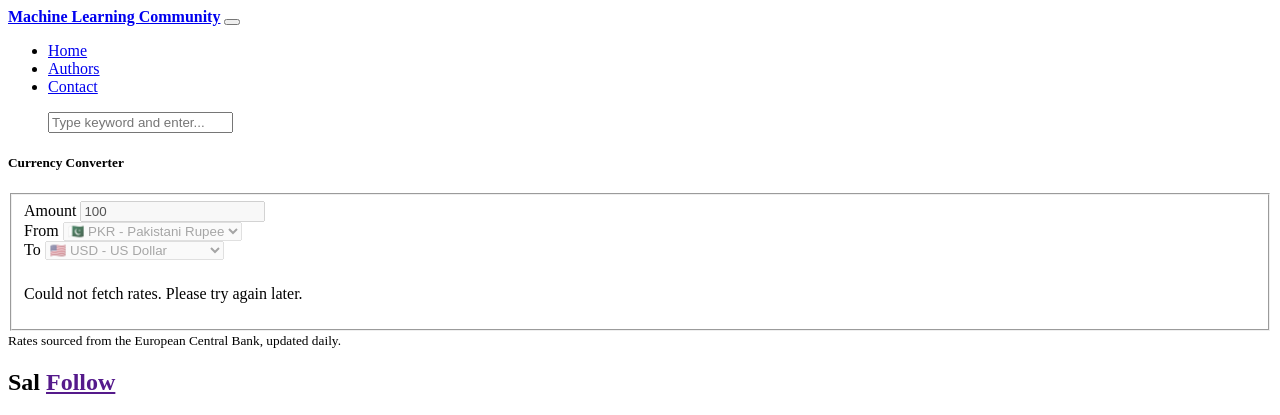
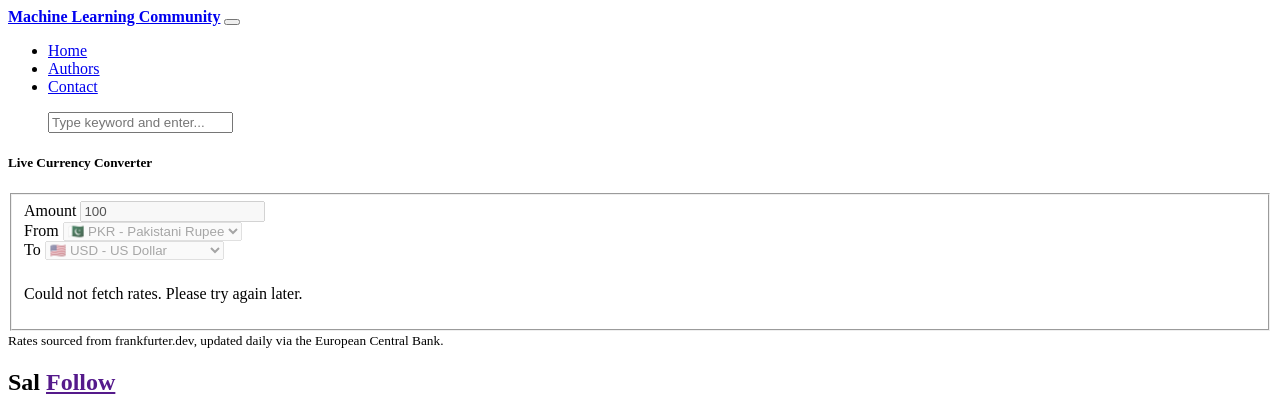
Before and after one commit to mlcom/mlcom.github.io, a Jekyll site: the page built from _pages/author-sal.html, in a window 1280 px wide. Shown: the top 415 px of the page. Built offline with Jekyll 4.4.1, drawn with Linux system fonts in a browser that asks for light colours; nearby versions of some CDN libraries; some of the changed lines change nothing that is shown.

Commit message:
Update default.html

```diff
--- a/_layouts/default.html
+++ b/_layouts/default.html
@@ -61,11 +61,14 @@
         <ul class="mb-0"></ul>
     </div>
 
-    <main role="main" class="site-content">
+   <main role="main" class="site-content">
+
+        <!-- ===== START FINAL LIVE CURRENCY CALCULATOR ===== -->
         <div class="container pt-4 pb-4">
             <div class="card">
                 <div class="card-body">
-                    <h5 class="card-title">Currency Converter</h5>
+                    <h5 class="card-title">Live Currency Converter</h5>
+                    <!-- The fieldset is disabled until the rates are loaded -->
                     <fieldset id="currency-calculator-fieldset" disabled>
                         <div id="currency-calculator">
                             <div class="form-row">
@@ -110,7 +113,7 @@
                             </div>
                         </div>
                     </fieldset>
-                     <small id="disclaimer_text" class="text-muted">Rates sourced from the European Central Bank, updated daily.</small>
+                     <small id="disclaimer_text" class="text-muted">Rates sourced from frankfurter.dev, updated daily via the European Central Bank.</small>
                 </div>
             </div>
         </div>
@@ -127,62 +130,72 @@
 
             let liveRates = {};
 
-            // Function to fetch rates from Frankfurter.app
-            async function fetchRates(base = 'USD') {
+            // Function to fetch rates using the correct API endpoint
+            async function fetchRates(baseCurrency) {
                 statusText.textContent = 'Loading latest rates...';
-                // This API doesn't need a key!
-                const apiUrl = `https://api.frankfurter.app/latest?from=${base}`;
+                // Using the correct URL: https://api.frankfurter.dev
+                const apiUrl = `https://api.frankfurter.dev/latest?from=${baseCurrency}`;
 
                 try {
                     const response = await fetch(apiUrl);
+                    if (!response.ok) throw new Error('Network response was not ok.');
+
                     const data = await response.json();
 
-                    // Add the base currency to the rates object
+                    // Store the fetched rates
                     liveRates = data.rates;
+                    // Add the base currency to the rates object since the API doesn't include it in the response
                     liveRates[data.base] = 1;
 
                     fieldset.disabled = false; // Enable the form
                     statusText.textContent = ''; // Clear loading message
-                    convertCurrency(); // Perform initial conversion
+                    convertCurrency(); // Perform initial conversion after fetching
                 } catch (error) {
                     console.error('Fetch error:', error);
                     statusText.innerHTML = '<span class="text-danger">Could not fetch rates. Please try again later.</span>';
                 }
             }
 
-            // The conversion function
+            // The main conversion function
             function convertCurrency() {
+                // Ensure rates are available before calculating
                 if (Object.keys(liveRates).length === 0) return;
 
                 const amount = parseFloat(amountInput.value);
-                const toCurrency = toSelect.value;
+                const targetCurrency = toSelect.value;
 
+                // If amount is not a valid number, clear the result
                 if (isNaN(amount) || amount <= 0) {
                     resultText.textContent = '';
                     return;
                 }
 
-                const convertedAmount = amount * liveRates[toCurrency];
+                // Perform the calculation using the stored rates
+                const convertedAmount = amount * liveRates[targetCurrency];
+
+                // Nicely format the result and display it on the page
                 const fromSymbol = fromSelect.options[fromSelect.selectedIndex].text.split(' ')[1];
                 const toSymbol = toSelect.options[toSelect.selectedIndex].text.split(' ')[1];
 
                 resultText.innerHTML = `${amount.toLocaleString()} ${fromSymbol} = <span class="text-primary">${convertedAmount.toLocaleString(undefined, { minimumFractionDigits: 2, maximumFractionDigits: 2 })}</span> ${toSymbol}`;
             }
 
-            // Re-fetch rates if the 'from' currency changes
+            // EVENT LISTENERS
+
+            // When the 'From' currency changes, fetch the new set of rates
             fromSelect.addEventListener('change', () => {
                 fetchRates(fromSelect.value);
             });
 
-            // Add other event listeners
+            // When amount or 'To' currency changes, just re-calculate with existing rates
             amountInput.addEventListener('input', convertCurrency);
             toSelect.addEventListener('change', convertCurrency);
 
-            // Initial call to fetch rates based on the default selected 'from' currency
+            // Initial Action: Fetch rates as soon as the page loads
             fetchRates(fromSelect.value);
         });
         </script>
-        <!-- ===== END LIVE CURRENCY CALCULATOR (NO KEY) ===== -->
+        <!-- ===== END FINAL LIVE CURRENCY CALCULATOR ===== -->
 
 
         {{ content }}
```
